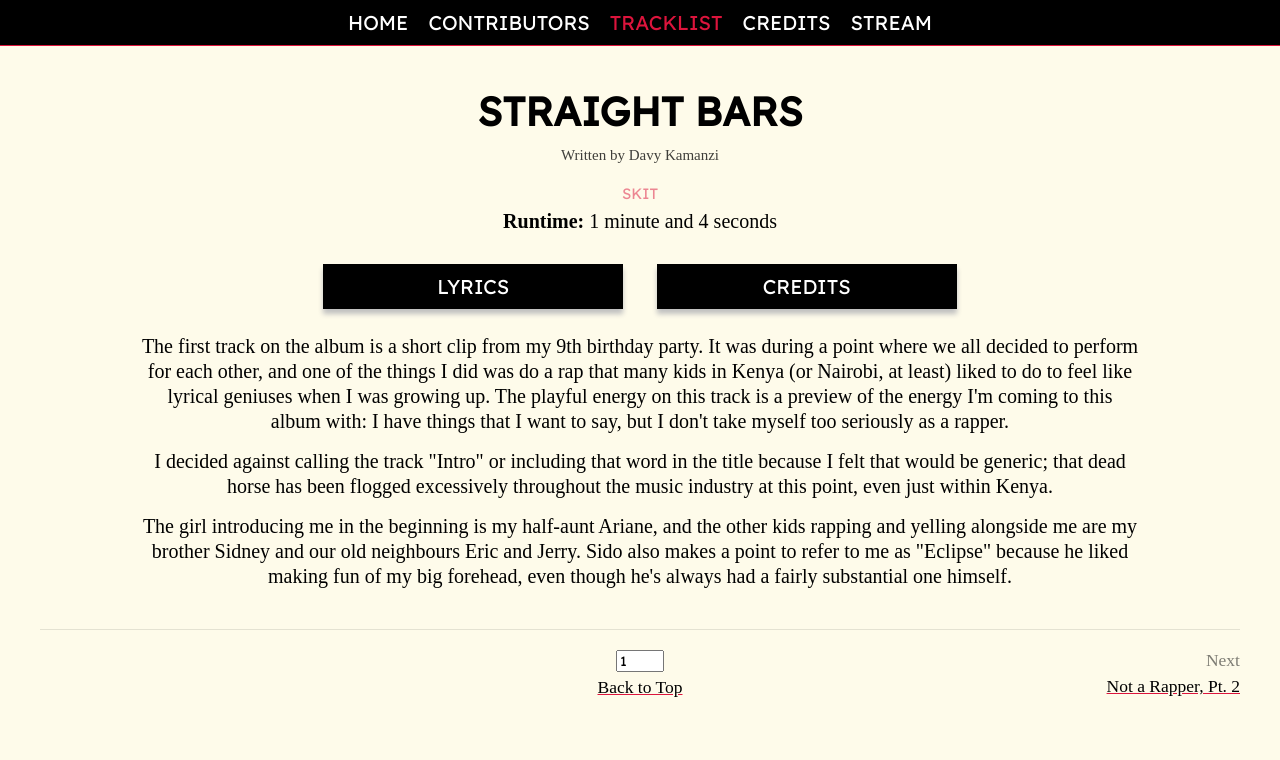
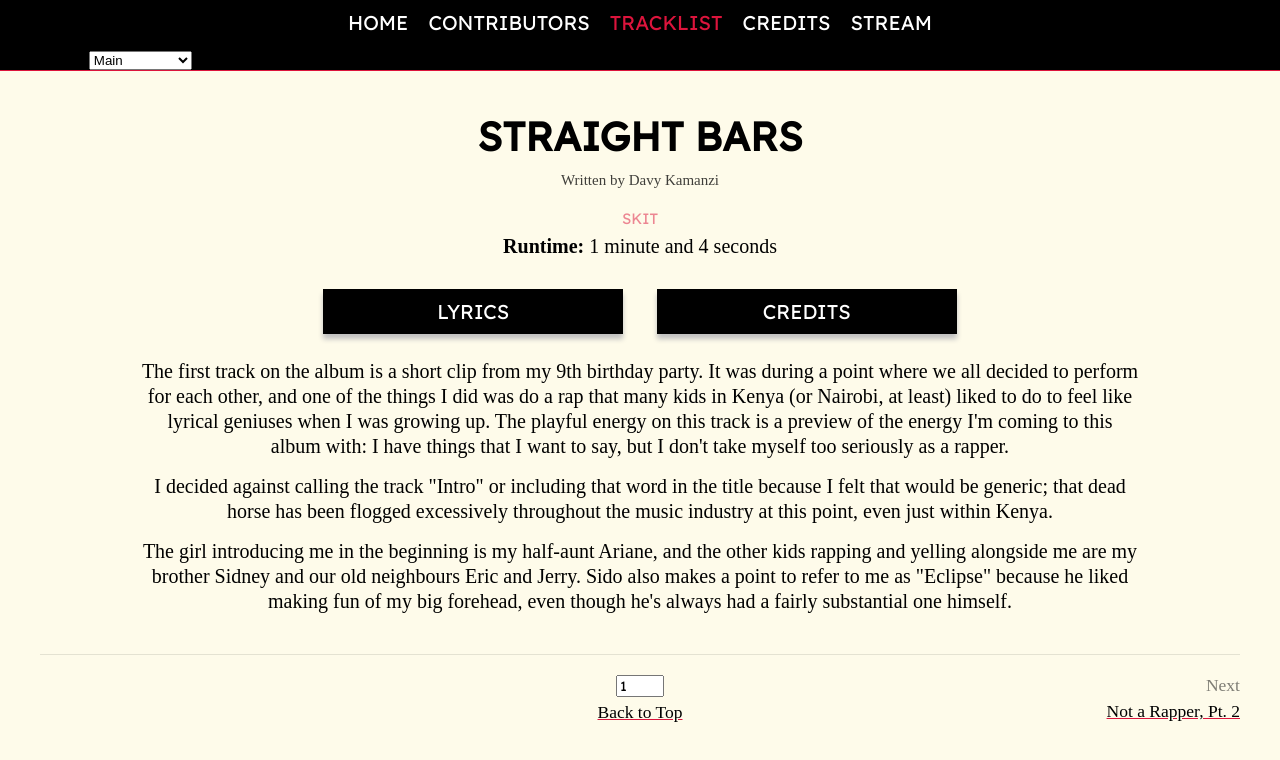
Before and after one commit to DavyK17/man-of-substance, a React (Create React App) app: page /tracks/1 in a window 1280 px wide. Shown: the top 760 px of the page. Built offline with nearby package versions, Linux system fonts and the light colour scheme; a web font is replaced by a local one.

Commit message:
Creating dropdown for selecting album edition

```diff
--- a/src/components/Nav/Nav.js
+++ b/src/components/Nav/Nav.js
@@ -1,6 +1,8 @@
 import { NavLink } from "react-router-dom";
 
-const Nav = () => {
+const Nav = props => {
+    const { ver, setVer } = props;
+
     const menuToggle = (dir = 0) => {
         const body = document.getElementsByTagName("body")[0];
         const menu = document.getElementsByClassName("menu")[0];
@@ -20,6 +22,11 @@ const Nav = () => {
         return isOpen ? close() : open();
     }
     let activeClassName = "active";
+
+    const handleChange = ({ target }) => {
+        setVer(target.value);
+        menuToggle(-1);
+    }
 
     return (
         <nav>
@@ -67,6 +74,15 @@ const Nav = () => {
                         </a>
                     </li>
                 </ul>
+                <div className="version-select">
+                    <label for="edition">Edition</label>
+                    <select name="edition" id="edition" onChange={handleChange}>
+                        <option value="main">Main</option>
+                        <option value="base">Base</option>
+                        <option value="mixtape">Mixtape</option>
+                        <option value="mixtapeBase">Mixtape Base</option>
+                    </select>
+                </div>
             </div>
         </nav>
     )
```
